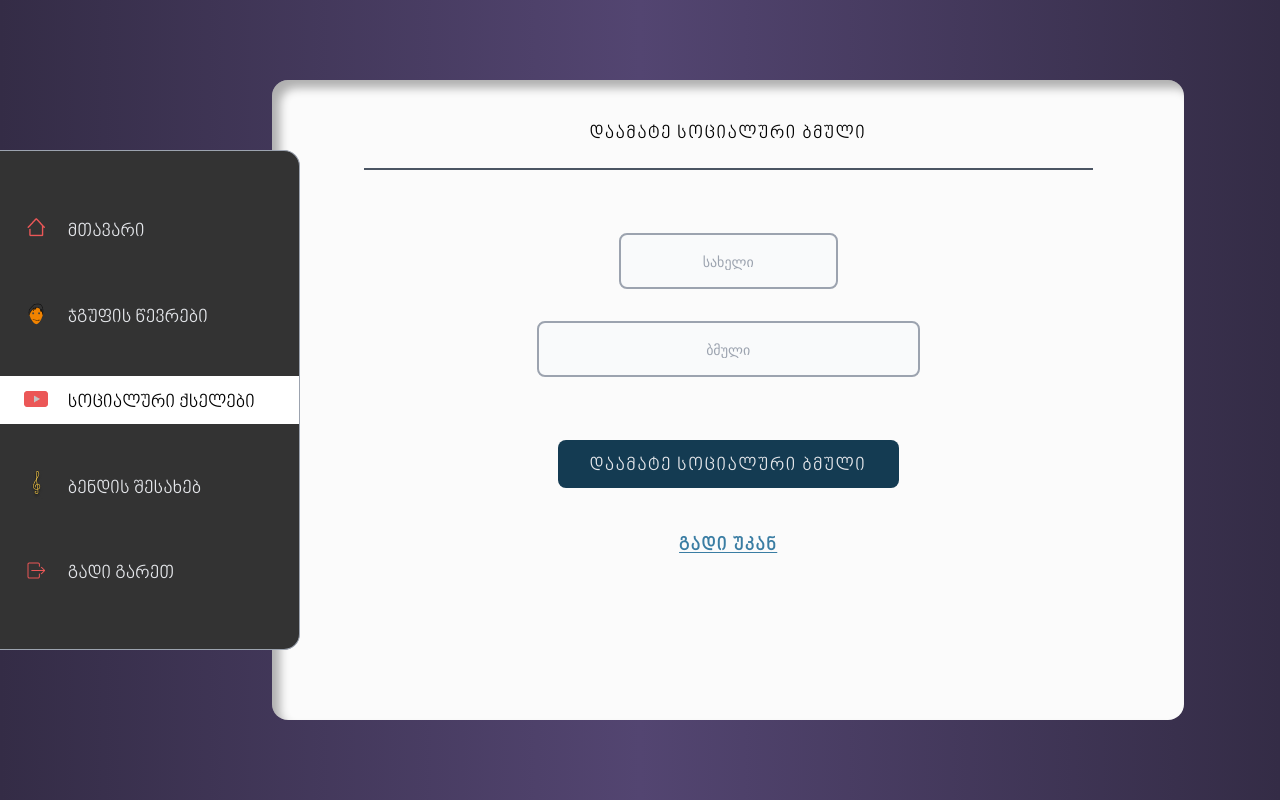
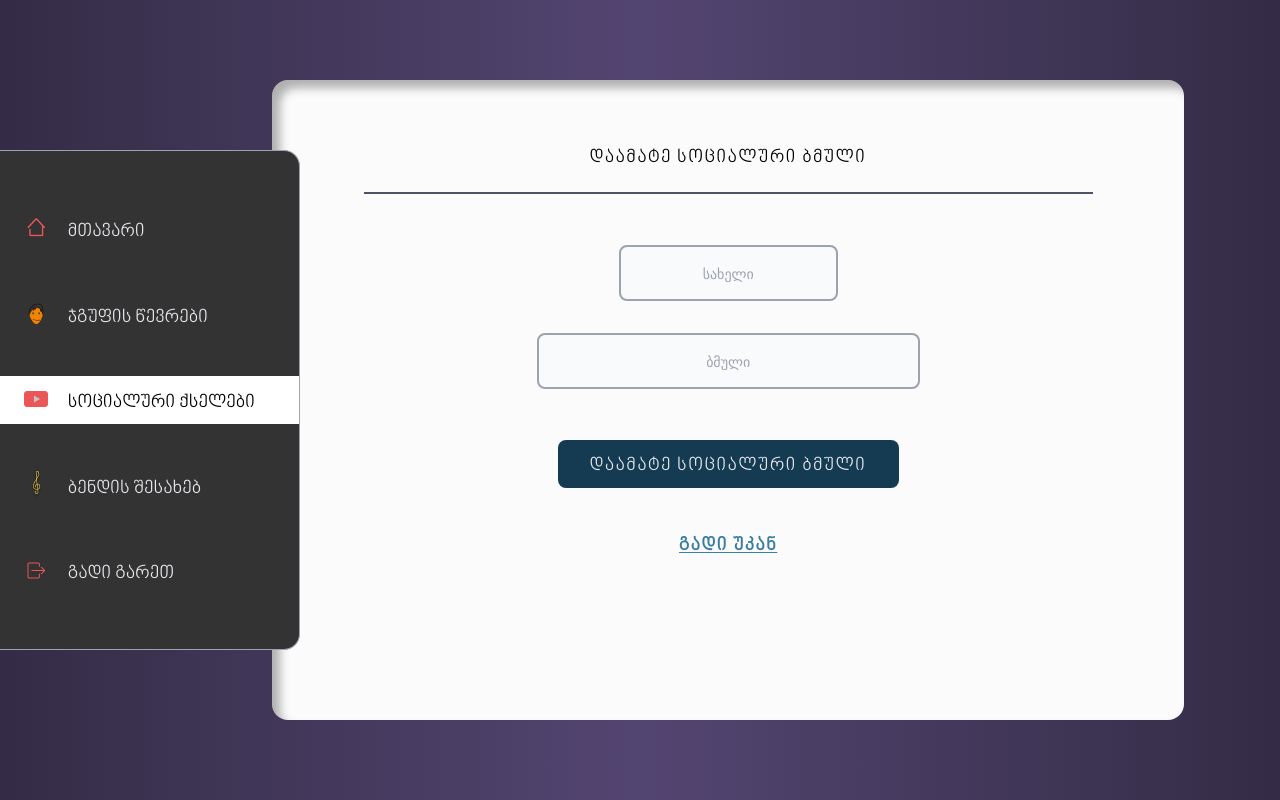
Before and after one commit to ibotchori/folk-soul, a React (Create React App) app: page /social-links/new in a window 1280 px wide. Built offline with nearby package versions, Linux system fonts and the light colour scheme.

Commit message:
chore: add padding oo Title component

```diff
--- a/src/pages/NewSocialLink/NewSocialLink.tsx
+++ b/src/pages/NewSocialLink/NewSocialLink.tsx
@@ -12,7 +12,7 @@ const NewSocialLink = (props: Props) => {
       <div className='w-[77%]  h-[70vh] md:h-[80vh]  bg-[#FBFBFB] rounded-2xl flex flex-col justify-between items-center shadow-[inset_8px_8px_10px_0_rgba(0,0,0,0.3)]'>
         {/* Title */}
         <Title
-          className='pb-5 pt-10 text-xs md:text-lg'
+          className='pb-5 pt-16 text-xs md:text-lg'
           text='დაამატე სოციალური ბმული'
         />
         {/* Form */}
```
